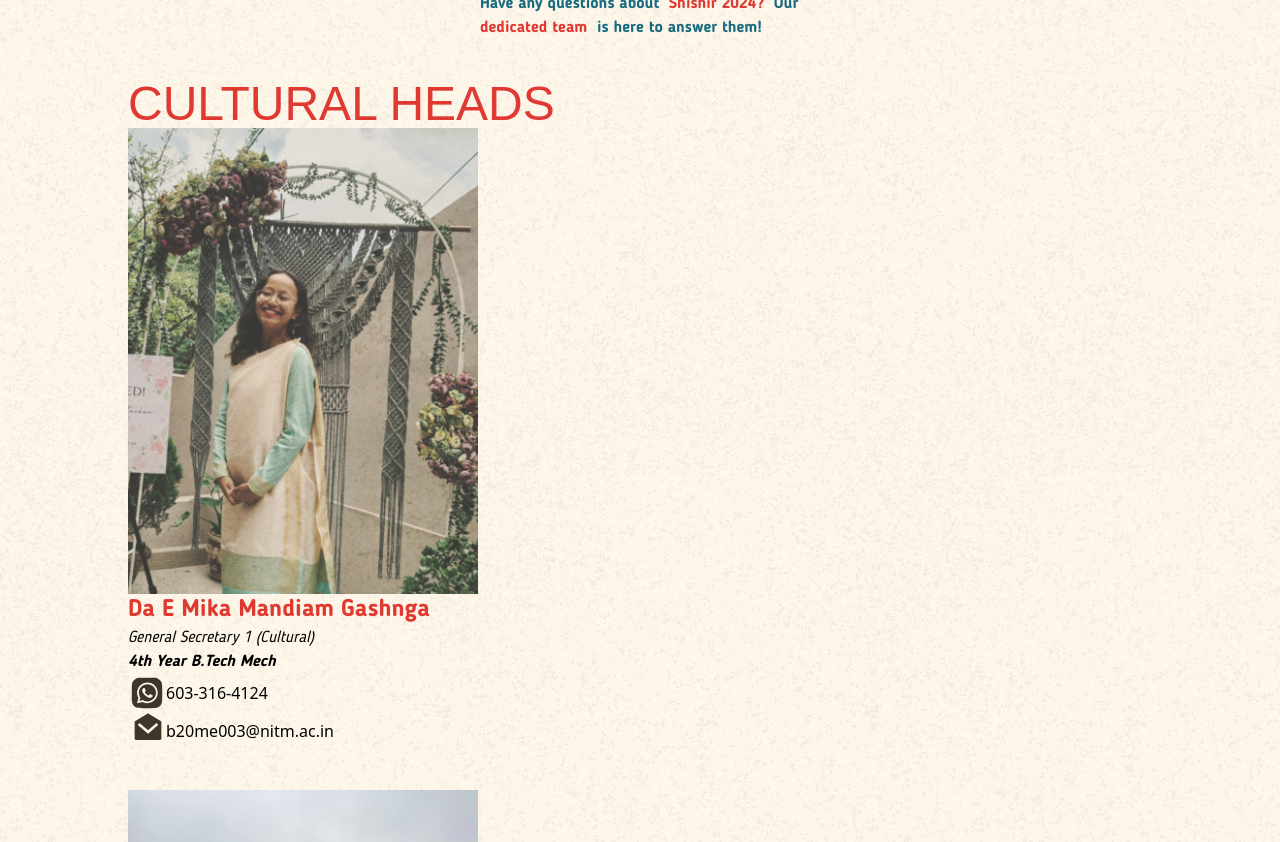
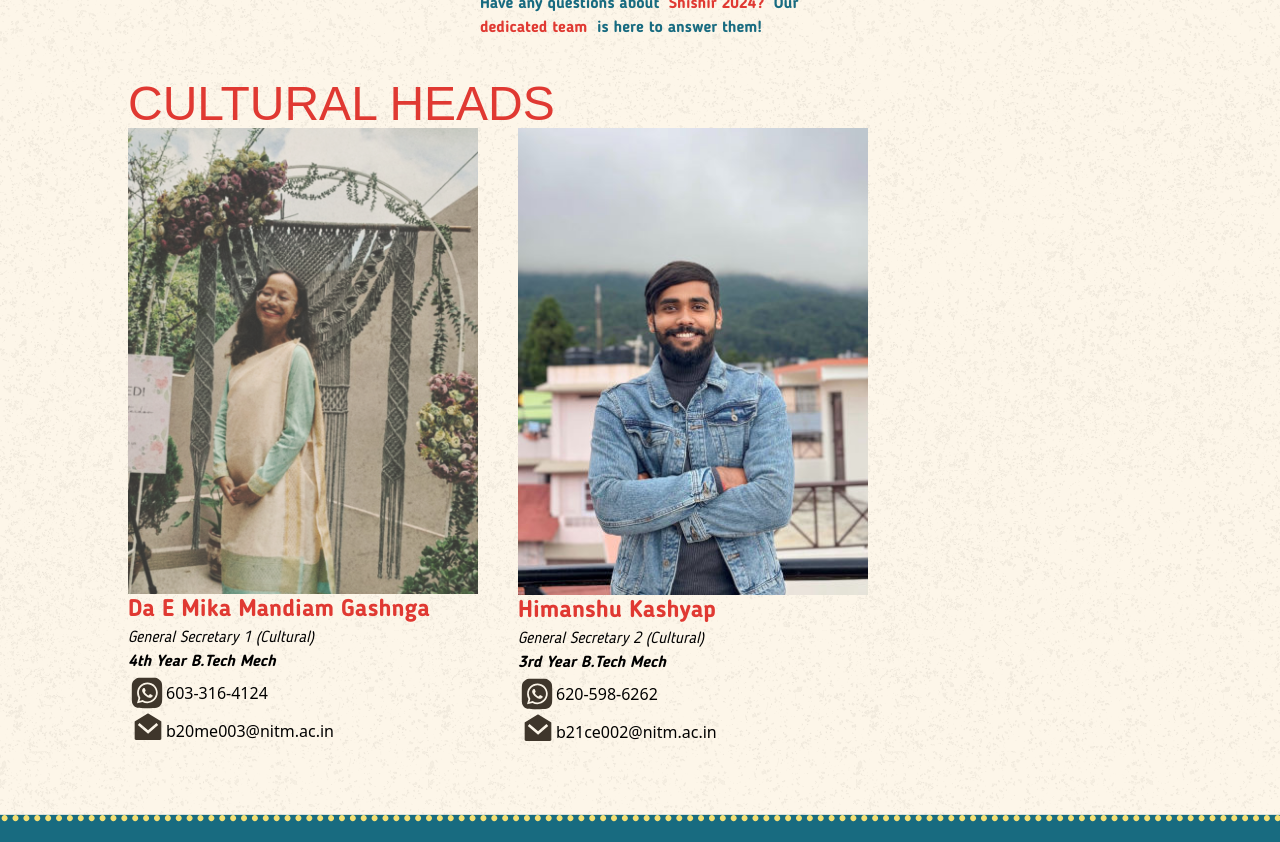
Before and after one commit to shishirnitm/Shishir-2k24-Web, a Next.js app: page /contact in a window 1280 px wide. Shown: the part 360-1202 px from the top of the page. Built offline with nearby package versions, Linux system fonts and the light colour scheme; a web font is replaced by a local one.

Commit message:
Made contacts page fully responsive

```diff
--- a/app/contact/page.js
+++ b/app/contact/page.js
@@ -31,9 +31,9 @@ export default function Contact()
             <div className="flex w-[80vw] font-bernier text-[#E03932] text-5xl">
                 <div className="">CULTURAL HEADS</div>
             </div>
-            <div className="flex flex-col space-y-10">
+            <div className="flex flex-col space-y-10 md:flex-row md:space-y-0 md:space-x-10 md:place-self-start md:px-20 lg:px-32">
                 <div className="flex flex-col">
-                    <div className="w-[80vw]"><Image src={Mika} width={350}/></div>
+                    <div className="w-[80vw] md:w-full"><Image src={Mika} width={350}/></div>
                     <div className="font-bloggerBold text-[#E03932] text-2xl">Da E Mika Mandiam Gashnga</div>
                     <div className="font-blogger font-light"><i>General Secretary 1 &#40;Cultural&#41;</i></div>
                     <div className="font-bloggerBold"><i>4th Year B.Tech Mech</i></div>
@@ -63,7 +63,7 @@ export default function Contact()
                     </div>
                 </div>
                 <div className="flex flex-col">
-                    <div className="w-[80vw]"><Image src={Himanshu} width={350}/></div>
+                    <div className="w-[80vw] md:w-full"><Image src={Himanshu} width={350}/></div>
                     <div className="font-bloggerBold text-[#E03932] text-2xl">Himanshu Kashyap</div>
                     <div className="font-blogger font-light"><i>General Secretary 2 &#40;Cultural&#41;</i></div>
                     <div className="font-bloggerBold"><i>3rd Year B.Tech Mech</i></div>
```
